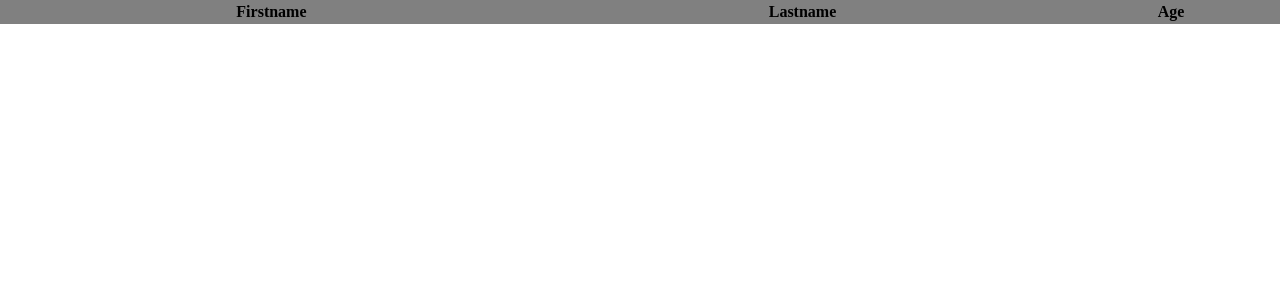
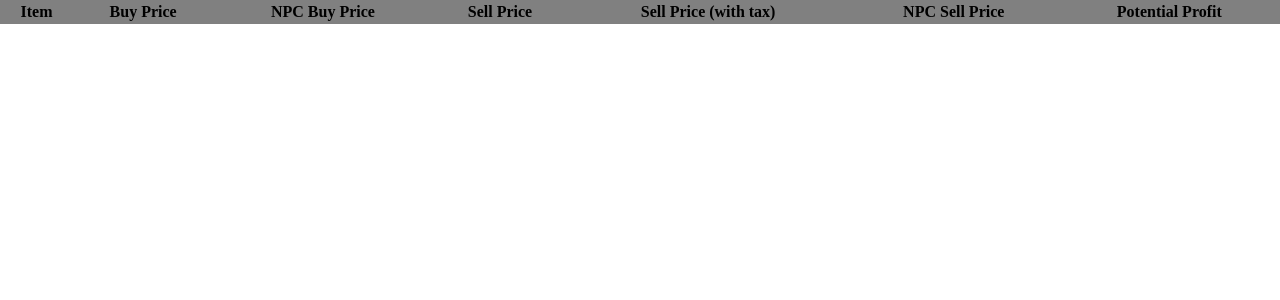
Before and after one commit to kiwikodes/milesscherer, a Next.js app: page /projects/skyblock in a window 1280 px wide. Shown: the top 300 px of the page. Built offline with nearby package versions, Linux system fonts and the light colour scheme.

Commit message:
Update index.js

```diff
--- a/pages/projects/skyblock/index.js
+++ b/pages/projects/skyblock/index.js
@@ -11,9 +11,13 @@ export default function Skyblock() {
             `}</style>
             <table className={styles.table}>
                 <tr>
-                    <th>Firstname</th>
-                    <th>Lastname</th>
-                    <th>Age</th>
+                    <th>Item</th>
+                    <th>Buy Price</th>
+                    <th>NPC Buy Price</th>
+                    <th>Sell Price</th>
+                    <th>Sell Price (with tax)</th>
+                    <th>NPC Sell Price</th>
+                    <th>Potential Profit</th>
                 </tr>
             </table>
         </div>
```
